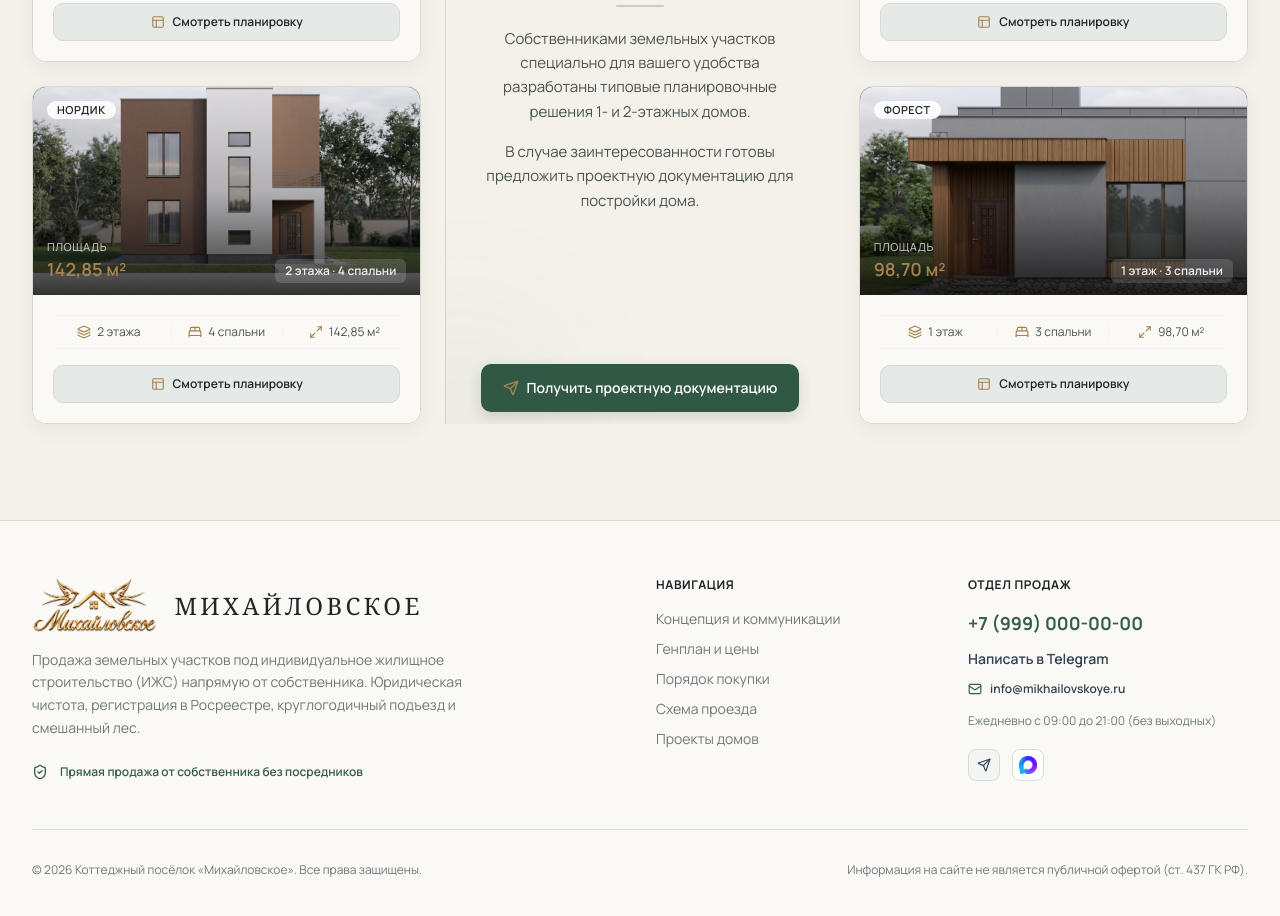
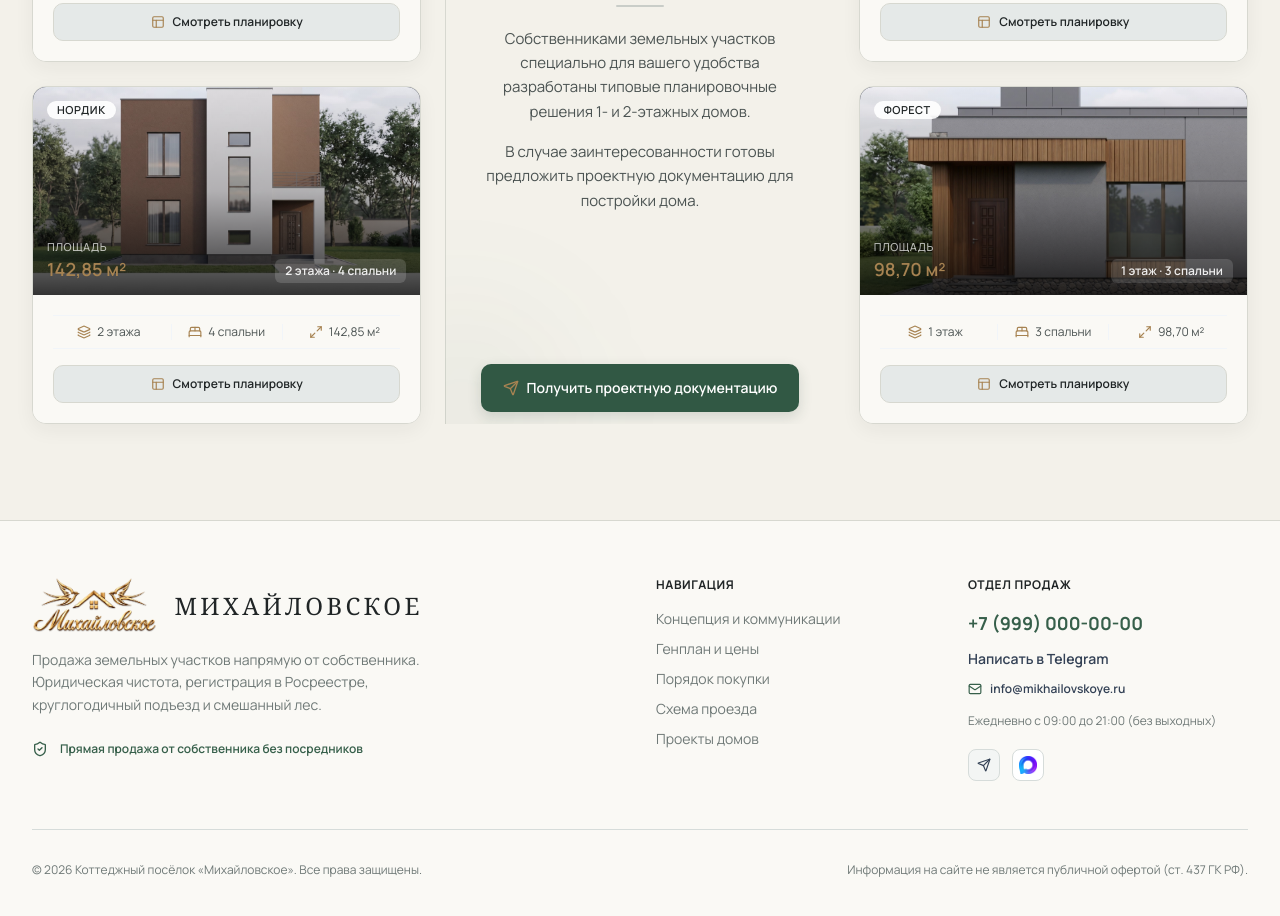
Before and after one commit to BABANINA777/BABANINA777.github.io, a plain HTML site: page index.html in a window 1280 px wide. Shown: the part 6971-7887 px from the top of the page. Drawn offline with nearby package versions, Linux system fonts and the light colour scheme.

Commit message:
убрал инфу о ИЖС

```diff
--- a/index.html
+++ b/index.html
@@ -1691,7 +1691,7 @@
               class="font-serif text-xl sm:text-2xl tracking-[0.14em] pl-[0.14em] font-normal text-brand-textPrimary">МИХАЙЛОВСКОЕ</span>
           </div>
           <p class="text-brand-textMuted text-sm max-w-md leading-relaxed">
-            Продажа земельных участков под индивидуальное жилищное строительство (ИЖС) напрямую от собственника.
+            Продажа земельных участков напрямую от собственника.
             Юридическая чистота, регистрация в Росреестре, круглогодичный подъезд и смешанный лес.
           </p>
           <div class="flex items-center gap-3 text-xs text-brand-accent font-semibold pt-2">
```
